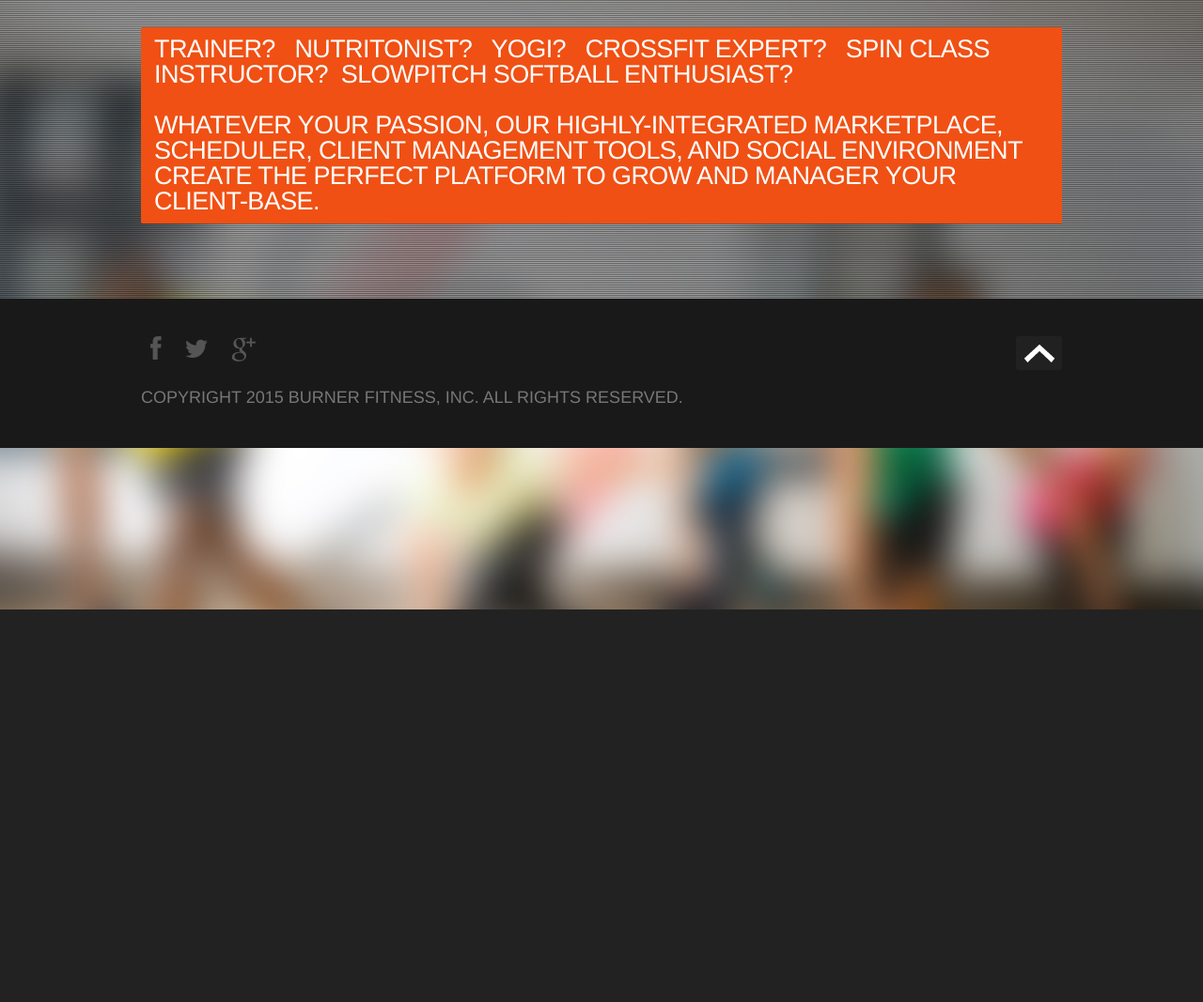
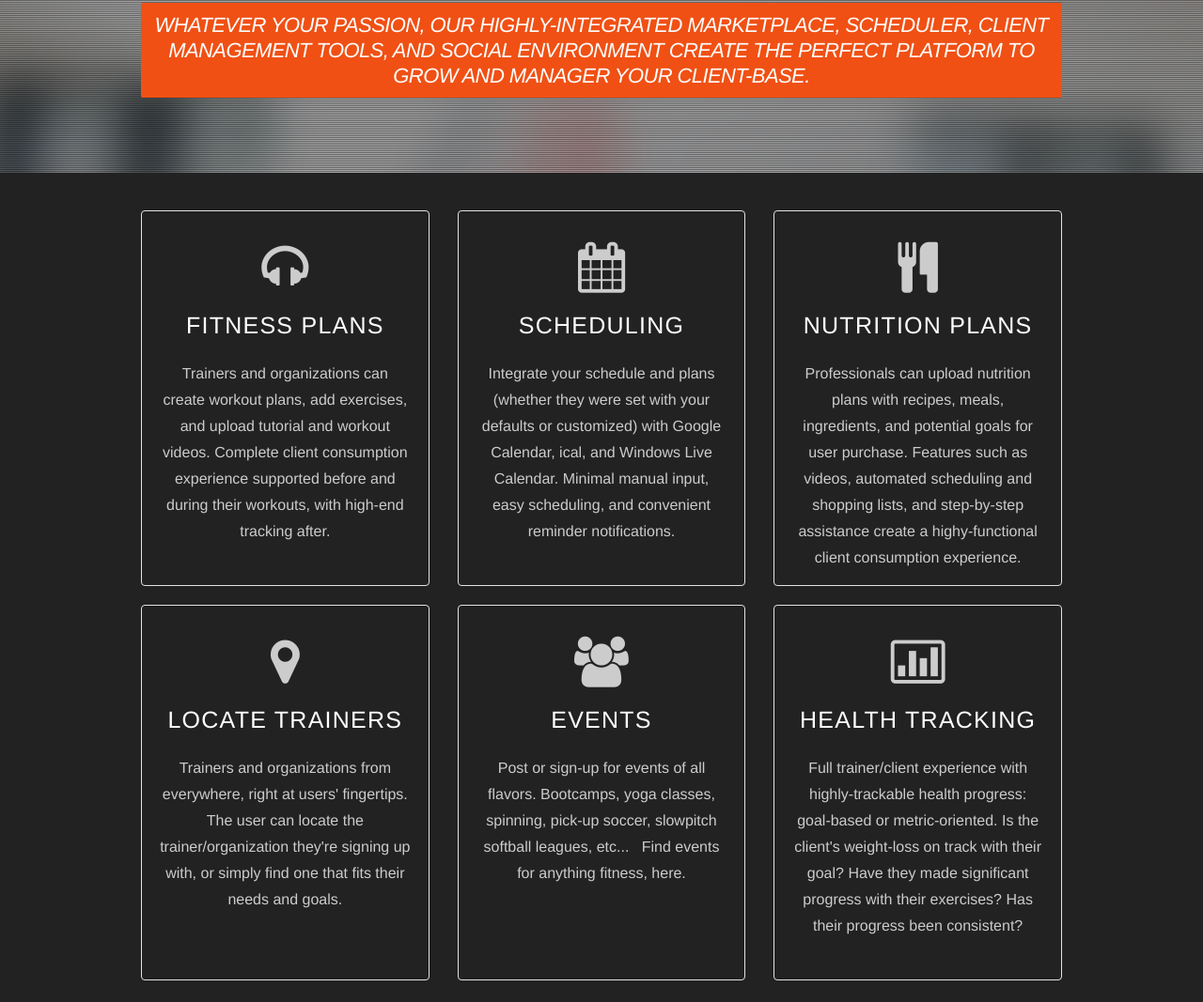
Before and after one commit to leorue/burner_comingsoon, a plain HTML site: page index.html in a window 1280 px wide. Shown: the part 896-1963 px from the top of the page at 94% size. Before the commit the page ends 1545 px from the top, so only its background shows below. Drawn offline with nearby package versions, Linux system fonts and the light colour scheme; some packages are replaced by stand-ins of ours.

Commit message:
readyyyy

```diff
--- a/css/style.css
+++ b/css/style.css
@@ -523,3 +523,30 @@ a
 	}
 
 }
+
+h5 {
+	font-size: 25px !important;
+	letter-spacing: 0.05em !important;
+
+}
+
+p {
+	font-size: 16px;
+}
+
+.well.feature-well:hover {
+	background-color: rgba(240,80,20, 0.8);
+	border-color: transparent;
+}
+
+i.fa.fa-3x.icon-feature {
+	padding-bottom: 15px;
+	padding-top: 15px;
+/*	padding-left: 105px;*/
+	width: 50%;
+}
+
+.well.feature-well {
+	background-color: transparent;
+	height: 400px;
+}
--- a/index.html
+++ b/index.html
@@ -16,6 +16,7 @@
 <link rel="apple-touch-icon-precomposed" sizes="72x72" href="images/ico/apple-touch-icon-72.png">
 <link rel="apple-touch-icon-precomposed" href="images/ico/apple-touch-icon-57.png">
 <link rel="shortcut icon" href="images/ico/favicon.png">
+<link rel="stylesheet" href="https://maxcdn.bootstrapcdn.com/bootstrap/3.3.5/css/bootstrap.min.css" type='text/css' />
 <!--[if IE]><![endif]-->
 <link rel="stylesheet" href="css/style.css">
 <script src="js/jquery.js"></script>
@@ -69,10 +70,10 @@
 					</div>
                 	<hr />
                     <h2><strong>Welcome</strong>, the future of fitness is <strong>coming soon</strong></h2>
-                    <p><strong>Stop surviving and start dominating your life with Burner Fitness</strong>.  Life is hectic, but fitness doesn't have to be. Embrace our lifechanging calendar platform that assists in purchasing, scheduling, completing, and prioritzing everything fitness. Whether it's fitness and nutrition plans, yoga and spin classes, or even pick-up soccer and softball games, let us help you achieve any fitness goal and enjoy doing it.</p>
-                    <hr />
+                    <p><strong>Stop surviving and start dominating your life with Burner Fitness</strong>.  Life is hectic, but fitness doesn't have to be. Embrace our lifechanging health platform that assists in purchasing, scheduling, completing, and prioritzing everything fitness. Whether it's fitness and nutrition plans, yoga and spin classes, or even pick-up soccer and softball games, let us help you achieve any fitness goal and enjoy doing it.</p>
+                    <!-- <hr />
 					<h2><strong>Sign up</strong> and we'll let you know when we <strong>launch</strong></h2>
-					<p>Don't miss out on your chance to <strong>FEEL THE BURN</strong></p>
+					<p>Don't miss out on your chance to <strong>FEEL THE BURN</strong></p> -->
 				</div>
             </div>
         </div>
@@ -81,24 +82,63 @@
     <div class="section bg2 clearfix">
         <div class="content">
             <div class="overlay">
-				<div class="overlaycontent">
-                    <h3> Trainer? &nbsp; Nutritonist? &nbsp; Yogi? &nbsp; Crossfit expert? &nbsp; Spin class instructor? &nbsp;Slowpitch softball enthusiast? <br /><br />Whatever your passion, our highly-integrated marketplace, scheduler, client management tools, and social environment create the perfect platform to grow and manager your client-base.</h3>
+				<div class="overlaycontent" style="text-align: center; font-style: italic;">
+                    <h3 style="font-size: 22px !important">Whatever your passion, our highly-integrated marketplace, scheduler, client management tools, and social environment create the perfect platform to grow and manager your client-base.</h3>
 					<!-- <h3>"Lorem ipsum dolor sit amet, <strong>consectetur adipiscing elit</strong>. Aliquam a nisl imperdiet nibh molestie malesuada ..." ~Mark Richard, CEO @ YMCA</h3> -->
 				</div>
             </div>
-            <!-- <div class="fullwidth">
+            <div class="fullwidth">
                 <div class="main">
-					<h3><strong>Where</strong> the heck are we?</h3>
-					<p>Lorem ipsum dolor sit amet, consectetur adipiscing elit. Aliquam a nisl imperdiet nibh molestie malesuada. Suspendisse potenti. Sed blandit dapibus commodo. Maecenas vel facilisis libero.</p>
-                    <div class="video-container">
+                    <div class="row features" style="text-align: center">
+                        <div class="col-s-12 col-md-6 col-lg-4">
+                            <div class="well feature-well">
+                                <i class="fa fa-headphones fa-3x icon-feature"></i>
+                                <h5>Fitness Plans</h5>
+                                <p>Trainers and organizations can create workout plans, add exercises, and upload tutorial and workout videos.  Complete client consumption experience supported before and during their workouts, with high-end tracking after.</p>
+                            </div>
+                        </div>
+                        <div class="col-s-12 col-md-6 col-lg-4">
+                            <div class="well feature-well">
+                                <i class="fa fa-calendar fa-3x icon-feature"></i>
+                                <h5>Scheduling</h5>
+                                <p>Integrate your schedule and plans (whether they were set with your defaults or customized) with Google Calendar, ical, and Windows Live Calendar. Minimal manual input, easy scheduling, and convenient reminder notifications.</p>
+                            </div>
+                        </div>
+                        <div class="col-s-12 col-md-6 col-lg-4">
+                            <div class="well feature-well">
+                                <i class="fa fa-cutlery fa-3x icon-feature"></i>
+                                <h5>Nutrition Plans</h5>
+                                <p>Professionals can upload nutrition plans with recipes, meals, ingredients, and potential goals for user purchase. Features such as videos, automated scheduling and shopping lists, and step-by-step assistance create a highy-functional client consumption experience.</p>
+                            </div>
+                        </div>
+                        <div class="col-s-12 col-md-6 col-lg-4">
+                            <div class="well feature-well">
+                                <i class="fa fa-map-marker fa-3x icon-feature"></i>
+                                <h5>Locate Trainers</h5>
+                                <p>Trainers and organizations from everywhere, right at users' fingertips.  The user can locate the trainer/organization they're signing up with, or simply find one that fits their needs and goals.</p>
+                            </div>
+                        </div>
+                        <div class="col-s-12 col-md-6 col-lg-4">
+                            <div class="well feature-well">
+                                <i class="fa fa-group fa-3x icon-feature"></i>
+                                <h5>Events</h5>
+                                <p>Post or sign-up for events of all flavors.  Bootcamps, yoga classes, spinning, pick-up soccer, slowpitch softball leagues, etc... &nbsp; Find events for anything fitness, here.  </p>
+                            </div>
+                        </div>
+                        <div class="col-s-12 col-md-6 col-lg-4 features">
+                            <div class="well feature-well">
+                                <i class="fa fa-bar-chart-o fa-3x icon-feature"></i>
+                                <h5>Health Tracking</h5>
+                                <p>Full trainer/client experience with highly-trackable health progress: goal-based or metric-oriented.  Is the client's weight-loss on track with their goal?  Have they made significant progress with their exercises? Has their progress been consistent? </p>
+                            </div>
+                        </div>
+                    </div>
+                    <!-- <div class="video-container">
                              <iframe src="https://www.youtube.com/embed/vjW8wmF5VWc" frameborder="0" width="560" height="315"></iframe>
-                    </div>
-                    <br>
-					<h3>Get <strong>Directions</strong></h3>
-					<p>Lorem ipsum dolor sit amet, consectetur adipiscing elit. Aliquam a nisl imperdiet nibh. Suspendisse potenti:</p>
+                    </div> -->
 				</div>
             </div>
-        </div> -->
+        </div>
     </div>
     <!-- Footer -->
     <div class="footercont clearfix">
```
